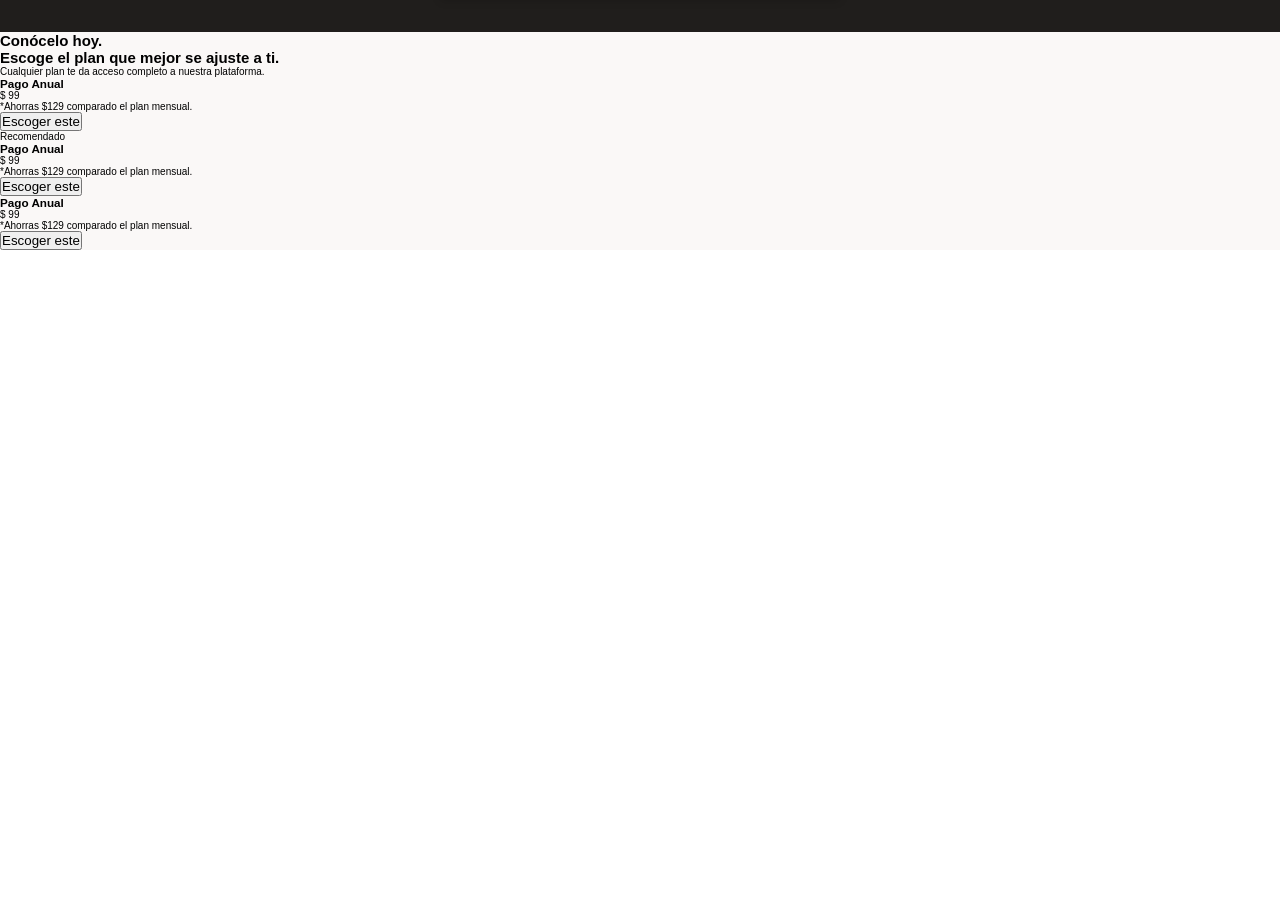
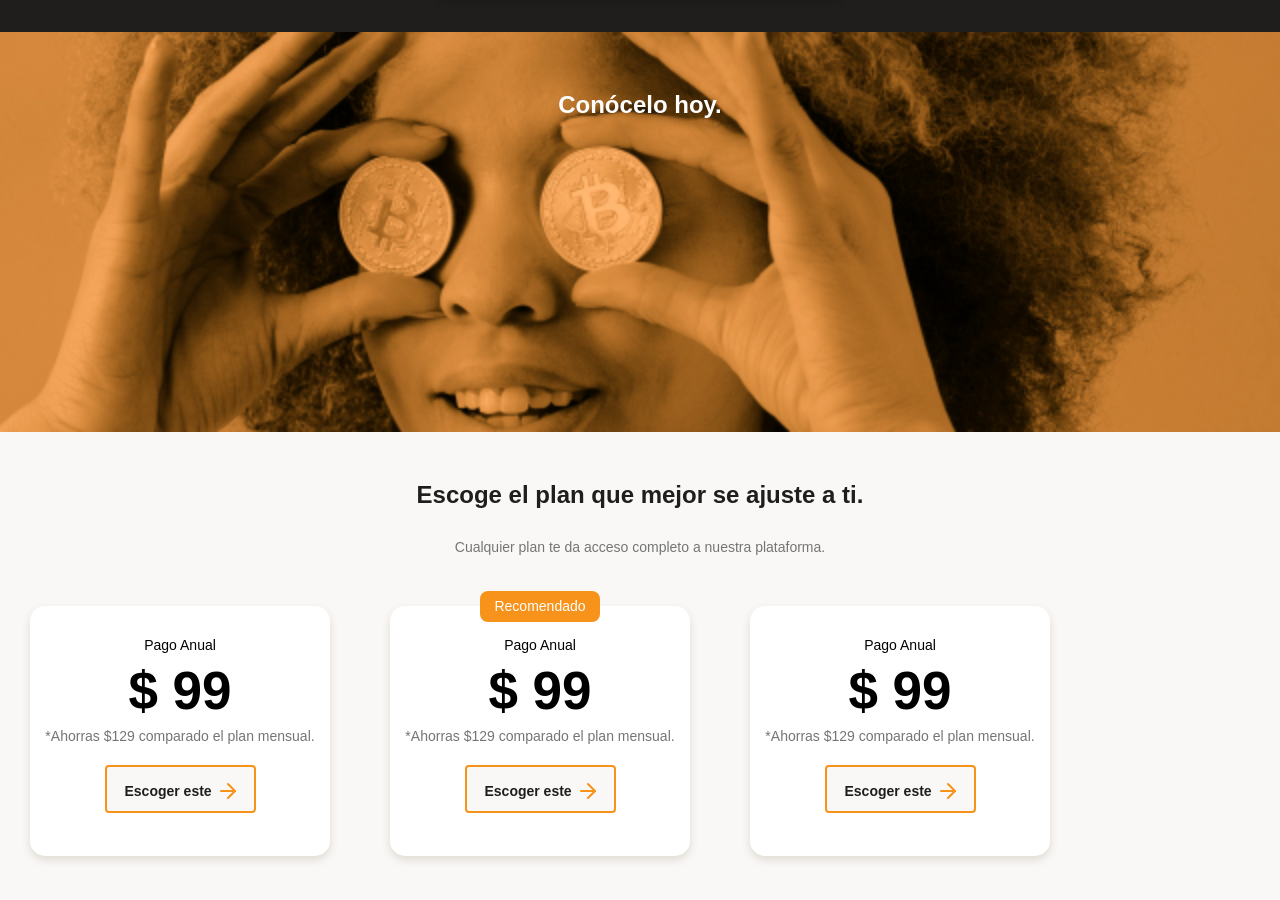
Before and after one commit to JuanGomez31/Batabit, a plain HTML site: page index.html in a window 1280 px wide. Shown: the part 2326-3226 px from the top of the page. Before the commit the page ends 2576 px from the top, so only its background shows below. Drawn offline with Linux system fonts and the light colour scheme.

Commit message:
Styles section plans

```diff
--- a/css/styles.css
+++ b/css/styles.css
@@ -17,6 +17,7 @@
 }
 
 html {
+    scroll-behavior: smooth;
     font-size: 62.5%;
     font-family: 'DM Sans', sans-serif;
 }
@@ -364,3 +365,109 @@ main {
   line-height: 1.8rem;
   color: #808080;
 }
+.bitcoin-img-container {
+  width: 100%;
+  min-width: 320px;
+  height: 50vh;
+  background-image: url("../assets/img/bitcoinbaby2x.jpg");
+  background-repeat: no-repeat;
+  background-position: center;
+  background-size: cover;
+  text-align: center;
+}
+.bitcoin-img-container h2 {
+  padding-top: 60px;
+  font-size: 2.4rem;
+  font-weight: bold;
+  line-height: 2.6rem;
+  color: var(--just-white);
+}
+.main-plans-container {
+  width: 100%;
+  min-height: 320px;
+  padding-bottom: 70px;
+  text-align: center;
+}
+.main-plans-container h2 {
+  padding-top: 50px;
+  font-size: 2.4rem;
+  font-weight: bold;
+  line-height: 2.6rem;
+  color: var(--black);
+}
+.main-plans-container p {
+  padding-top: 30px;
+  font-size: 1.4rem;
+  font-weight: 500;
+  line-height: 1.8rem;
+  color: #757575;
+}
+.plans-container--slider {
+  display: flex;
+  /* gap: 50px; Aun no está soportado por todos los navegadores :( */
+  height: 316px;
+  overflow-x: scroll;
+  overscroll-behavior-x: contain;
+  scroll-snap-type: x proximity;
+}
+.plans-container--card {
+  position: relative;
+  scroll-snap-align: center;
+  width: 70%;
+  min-width: 230px;
+  max-width: 300px;
+  height: 250px;
+  margin: 50px 30px 0;
+  padding: 0 15px;
+  background-color: var(--just-white);
+  border-radius: 15px;
+  box-shadow: 0px 4px 8px rgba(89, 73, 30, 0.16);
+}
+.plans-container--card .recommended {
+  position: absolute;
+  width: 120px;
+  height: 31px;
+  left: calc(50% - 60px);
+  top: -15px;
+  margin: 0;
+  padding: 6px;
+  background-color: var(--bitcoin-orange);
+  border-radius: 8px;
+  color: var(--just-white);
+}
+.plan-card--title {
+  padding-top: 30px;
+  font-size: 1.4rem;
+  font-weight: 500;
+  line-height: 1.8rem;
+  color: black;
+}
+.plans-container--card .plan-card--price {
+  padding: 5px 0;
+  font-size: 5.3rem;
+  font-weight: bold;
+  line-height: 6.3rem;
+  color: black;
+}
+.plans-container--card .plan-card--saving {
+  padding-top: 0;
+}
+.plan-card--ca {
+  width: 151px;
+  height: 48px;
+  margin-top: 20px;
+  background: var(--off-white);
+  border: 2px solid var(--bitcoin-orange);
+  border-radius: 4px;
+  font-size: 1.4rem;
+  font-weight: bold;
+  line-height: 1.8rem;
+  color: var(--black);
+}
+.plan-card--ca span {
+  display: inline-block;
+  width: 20px;
+  height: 20px;
+  background-image: url("../assets/icons/orange-right-arrow.svg");
+  vertical-align: text-bottom;
+}
```
